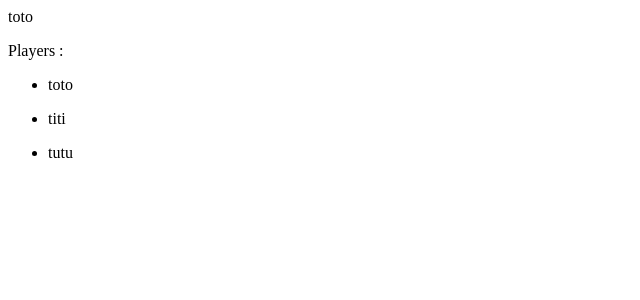
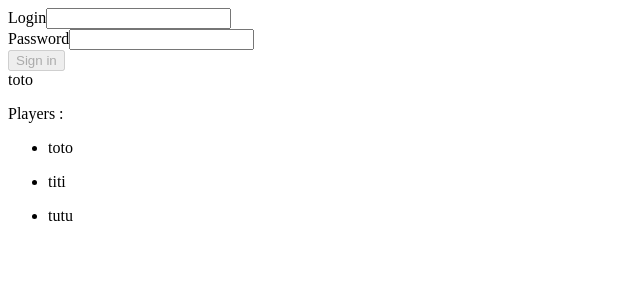
Before and after one commit to Crashou59/formation_angular, an Angular app: page / in a window 1280 px wide. Shown: the top 300 px of the page, without its empty margins (0-640 px from the left). Built offline with nearby package versions, Linux system fonts and the light colour scheme.

Commit message:
create template driven form

```diff
--- a/src/app/app.component.html
+++ b/src/app/app.component.html
@@ -1,2 +1,3 @@
+<app-login></app-login>
 <app-header [nickname]="nickname" (changeEvent)="changeNickname($event)"></app-header>
 <app-player></app-player>
--- a/src/app/app.module.ts
+++ b/src/app/app.module.ts
@@ -5,6 +5,7 @@ import { AppRoutingModule } from './app-routing.module';
 import { AppComponent } from './app.component';
 import { HeaderComponent } from './features/header/header.component';
 import { PlayerModule } from './features/player/player.module';
+import { LoginModule } from './features/login/login/login.module';
 
 @NgModule({
   declarations: [
@@ -13,7 +14,8 @@ import { PlayerModule } from './features/player/player.module';
   imports: [
     BrowserModule,
     AppRoutingModule,
-    PlayerModule
+    PlayerModule,
+    LoginModule
   ],
   providers: [],
   bootstrap: [AppComponent],
--- /dev/null
+++ b/src/app/features/login/login/login.component.html
@@ -0,0 +1,15 @@
+<div class="container">
+    <form (ngSubmit)="onSubmit()" #loginForm="ngForm">
+        <div class="form-group">
+            <label for="login">Login</label>
+            <input type="text" class="form-control" name="login" required [(ngModel)]="model.login">
+        </div>
+
+        <div class="form-group">
+            <label for="mdp">Password</label>
+            <input type="text" class="form-control" name="mdp" required [(ngModel)]="model.mdp">
+        </div>
+
+        <button type="submit" class="btn btn-success" [disabled]="!loginForm.form.valid">Sign in</button>
+    </form>
+</div>
--- /dev/null
+++ b/src/app/features/login/login/login.component.ts
@@ -0,0 +1,22 @@
+import { Component, OnInit } from '@angular/core';
+
+@Component({
+  selector: 'app-login',
+  templateUrl: './login.component.html',
+  styleUrls: ['./login.component.css']
+})
+export class LoginComponent implements OnInit {
+
+
+  model = { login: '', mdp: '' };
+
+  constructor() { }
+
+  ngOnInit(): void {
+  }
+
+  onSubmit() {
+    console.log('Logged with :', this.model);
+  }
+
+}
```
Also changed, not shown: src/app/features/login/login/login.module.ts (added, +17 -0 lines), src/app/features/login/login/login.component.css (added), 1 other file (tests, documents, lock files or other folders).
